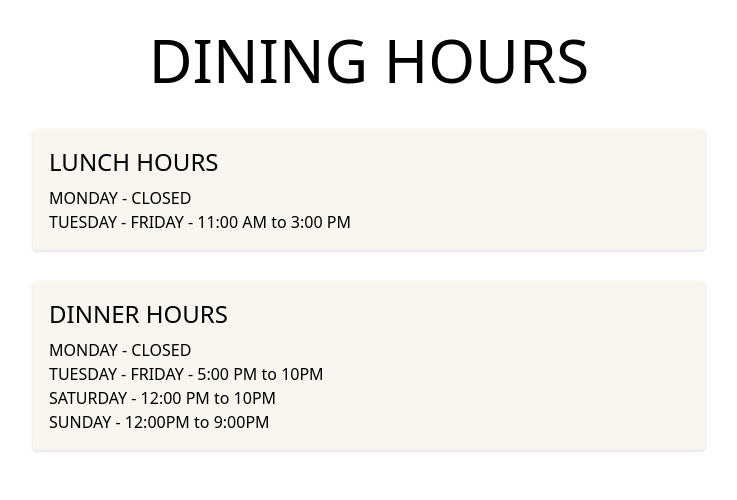
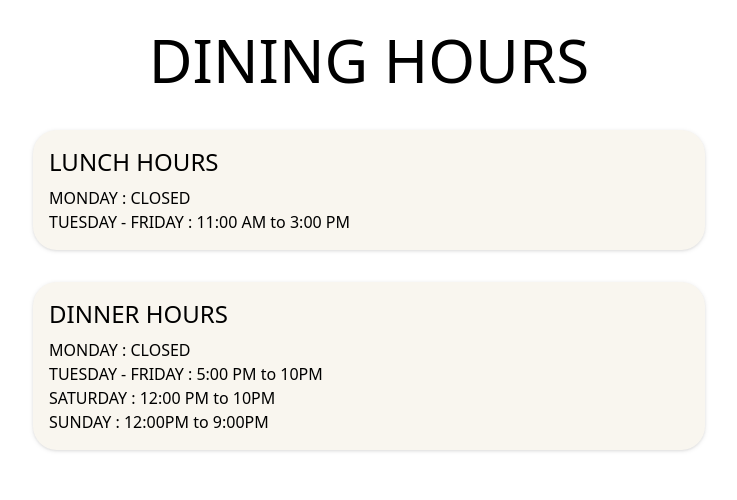
Before and after one commit to ZubairZabir/popthai-website, a React (Vite) app: page / in a window 1280 px wide. Shown: the part 2560-3060 px from the top of the page, without its empty margins (271-1008 px from the left). Built offline with nearby package versions, Linux system fonts and the light colour scheme.

Commit message:
updated UI

```diff
--- a/src/components/Hours.jsx
+++ b/src/components/Hours.jsx
@@ -7,17 +7,17 @@ function Hours() {
       <section className="bg-white h-screen flex flex-col items-center justify-center p-8">
         <div className="w-full max-w-2xl">
           <h2 className="text-6xl font-medium mb-10 text-center">DINING HOURS</h2>
-          <div className="mb-8 p-4 bg-[#F9F6EF] rounded drop-shadow w-full">
+          <div className="mb-8 p-4 bg-[#F9F6EF] rounded-[24px] drop-shadow w-full">
             <h3 className="text-2xl mb-2">LUNCH HOURS</h3>
-            <p>MONDAY - CLOSED</p>
-            <p>TUESDAY - FRIDAY - 11:00 AM to 3:00 PM</p>
+            <p>MONDAY : CLOSED</p>
+            <p>TUESDAY - FRIDAY : 11:00 AM to 3:00 PM</p>
           </div>
-          <div className="p-4 bg-[#F9F6EF] rounded drop-shadow w-full">
+          <div className="p-4 bg-[#F9F6EF] rounded-[24px] drop-shadow w-full">
             <h3 className="text-2xl mb-2">DINNER HOURS</h3>
-            <p>MONDAY - CLOSED</p>
-            <p>TUESDAY - FRIDAY - 5:00 PM to 10PM</p>
-            <p>SATURDAY - 12:00 PM to 10PM</p>
-            <p>SUNDAY - 12:00PM to 9:00PM</p>
+            <p>MONDAY : CLOSED</p>
+            <p>TUESDAY - FRIDAY : 5:00 PM to 10PM</p>
+            <p>SATURDAY : 12:00 PM to 10PM</p>
+            <p>SUNDAY : 12:00PM to 9:00PM</p>
           </div>
         </div>
       </section>
```
